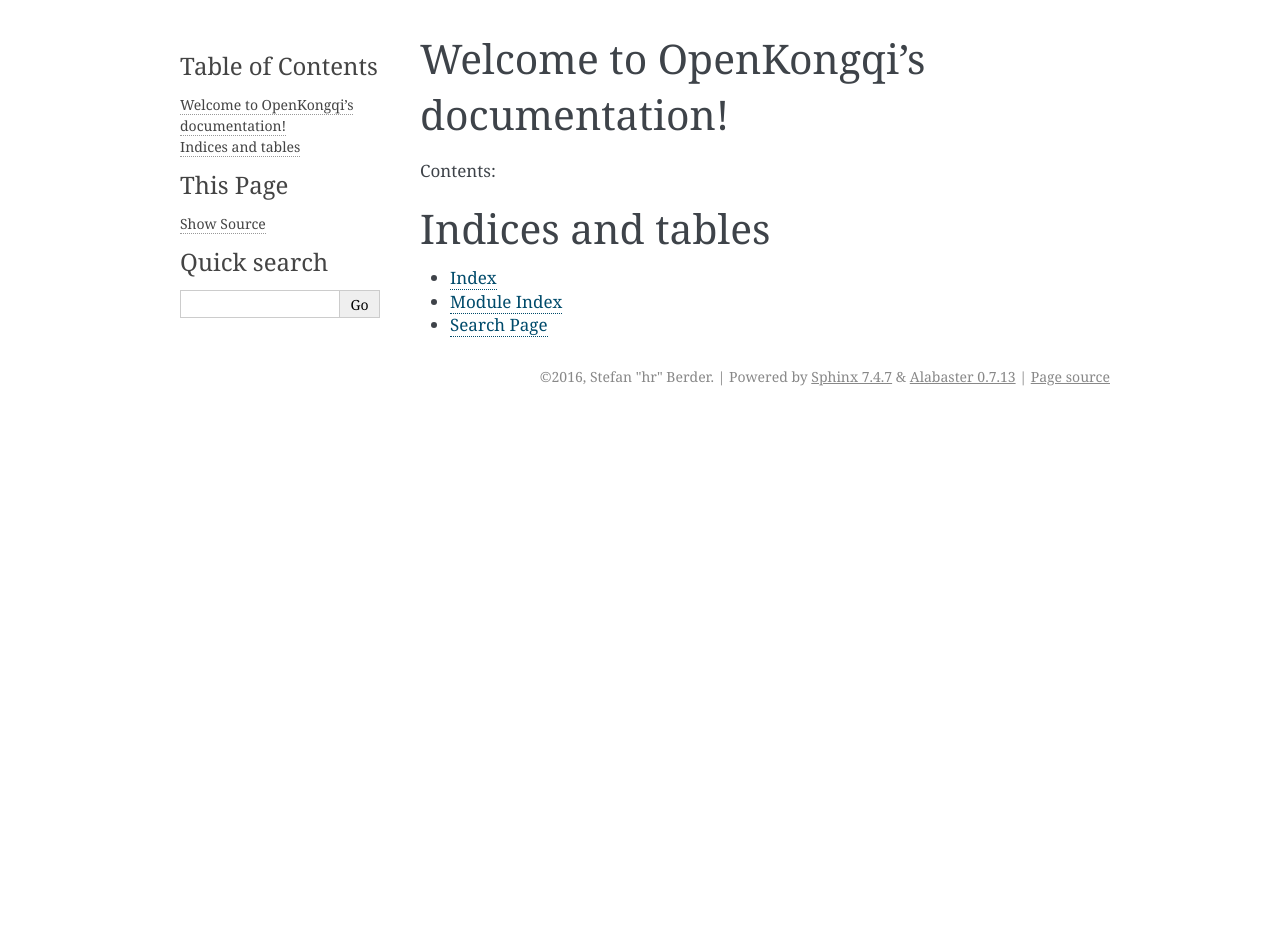
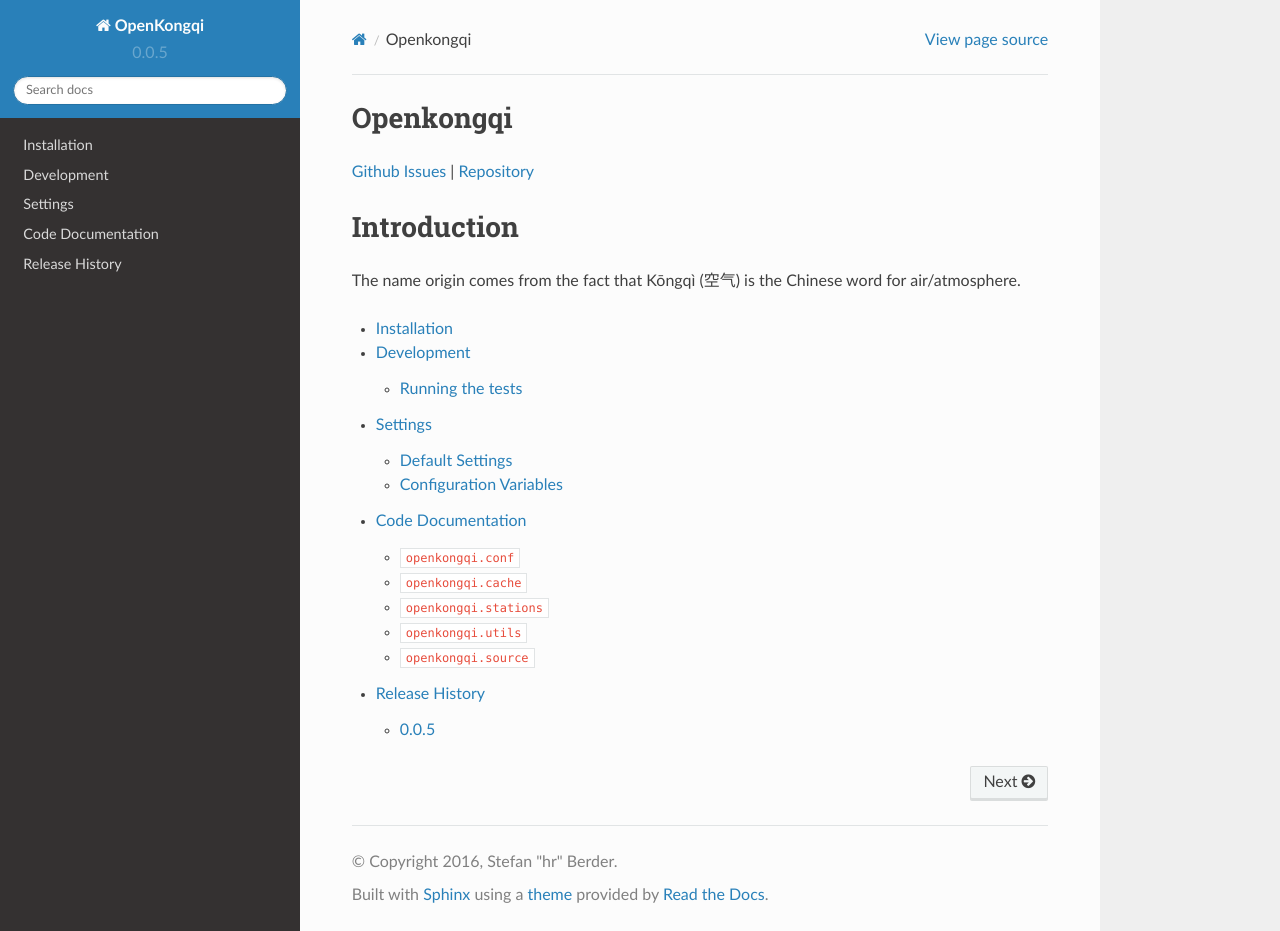
Before and after one commit to gams/openkongqi, a Sphinx documentation site: the page built from docs/index.rst, in a window 1280 px wide and 931 px high. Built offline with Sphinx 7.4.7 and the Read the Docs theme 2.0.0, drawn with Linux system fonts in a browser that asks for light colours.

Commit message:
Init documentation stubs

```diff
--- /dev/null
+++ b/docs/code.rst
@@ -0,0 +1,31 @@
+Code Documentation
+==================
+
+``openkongqi.conf``
+-------------------
+
+See documentation for :doc:`./settings`.
+
+``openkongqi.cache``
+--------------------
+
+.. TODO
+
+``openkongqi.stations``
+-----------------------
+
+.. automodule:: openkongqi.stations
+    :members:
+
+``openkongqi.utils``
+--------------------
+
+.. automodule:: openkongqi.utils
+    :members:
+
+
+``openkongqi.source``
+---------------------
+
+.. automodule:: openkongqi.source.base
+    :members:
--- a/docs/conf.py
+++ b/docs/conf.py
@@ -15,10 +15,14 @@
 import sys
 import os
 
+
 # If extensions (or modules to document with autodoc) are in another directory,
 # add these directories to sys.path here. If the directory is relative to the
 # documentation root, use os.path.abspath to make it absolute, like shown here.
-#sys.path.insert(0, os.path.abspath('.'))
+# sys.path.insert(0, os.path.abspath('.'))
+
+sys.path.insert(0, os.path.abspath('..'))
+import openkongqi as okq
 
 # -- General configuration ------------------------------------------------
 
@@ -56,9 +60,9 @@
 # built documents.
 #
 # The short X.Y version.
-version = u'0.1.0-alpha'
+version = okq.__version__
 # The full version, including alpha/beta/rc tags.
-release = u'0.1.0-alpha'
+release = okq.__version__
 
 # The language for content autogenerated by Sphinx. Refer to documentation
 # for a list of supported languages.
@@ -109,7 +113,7 @@
 
 # The theme to use for HTML and HTML Help pages.  See the documentation for
 # a list of builtin themes.
-html_theme = 'alabaster'
+html_theme = 'sphinx_rtd_theme'
 
 # Theme options are theme-specific and customize the look and feel of a theme
 # further.  For a list of options available for each theme, see the
@@ -138,7 +142,7 @@
 # Add any paths that contain custom static files (such as style sheets) here,
 # relative to this directory. They are copied after the builtin static files,
 # so a file named "default.css" will overwrite the builtin "default.css".
-html_static_path = ['_static']
+# html_static_path = ['_static']
 
 # Add any extra paths that contain custom files (such as robots.txt or
 # .htaccess) here, relative to this directory. These files are copied
@@ -206,17 +210,17 @@
 # -- Options for LaTeX output ---------------------------------------------
 
 latex_elements = {
-# The paper size ('letterpaper' or 'a4paper').
-#'papersize': 'letterpaper',
+    # The paper size ('letterpaper' or 'a4paper').
+    #'papersize': 'letterpaper',
 
-# The font size ('10pt', '11pt' or '12pt').
-#'pointsize': '10pt',
+    # The font size ('10pt', '11pt' or '12pt').
+    #'pointsize': '10pt',
 
-# Additional stuff for the LaTeX preamble.
-#'preamble': '',
+    # Additional stuff for the LaTeX preamble.
+    #'preamble': '',
 
-# Latex figure (float) alignment
-#'figure_align': 'htbp',
+    # Latex figure (float) alignment
+    #'figure_align': 'htbp',
 }
 
 # Grouping the document tree into LaTeX files. List of tuples
--- a/docs/index.rst
+++ b/docs/index.rst
@@ -3,19 +3,30 @@
    You can adapt this file completely to your liking, but it should at least
    contain the root `toctree` directive.
 
-Welcome to OpenKongqi's documentation!
-======================================
+Openkongqi
+==========
 
-Contents:
+`Github Issues <https://github.com/gams/openkongqi/issues>`_ |
+`Repository <https://github.com/gams/openkongqi>`_
+
+Introduction
+============
+
+The name origin comes from the fact that Kōngqì (空气) is the Chinese word for air/atmosphere.
 
 .. toctree::
    :maxdepth: 2
 
+   installation
+   development
+   settings
+   code
+   changes
 
 
-Indices and tables
-==================
-
-* :ref:`genindex`
-* :ref:`modindex`
-* :ref:`search`
+.. Indices and tables
+.. ==================
+..
+.. * :ref:`genindex`
+.. * :ref:`modindex`
+.. * :ref:`search`
--- /dev/null
+++ b/docs/installation.rst
@@ -0,0 +1,16 @@
+Installation
+============
+
+.. note:: It is highly recommended that the installation occurs within a virtual environment. We highly recommend `virtualenv <https://virtualenv.pypa.io/en/latest/>`_ to be used in unison with `virtualenvwrapper <https://virtualenvwrapper.readthedocs.org/en/latest/>`_.
+
+To install the development environment, run the following::
+
+    $ pip install requirements-dev.txt
+
+To create the necessary database & tables::
+
+    (openkongqi)$ python -c "import openkongqi.conf; openkongqi.conf.recsdb.init()"
+
+To run `Celery <http://www.celeryproject.org/>`_::
+
+    (openkongqi)$ python openkongqi/bin.py worker --loglevel=debug --concurrency=1 --autoreload -B
--- /dev/null
+++ b/docs/settings.rst
@@ -0,0 +1,101 @@
+Settings
+========
+
+Default Settings
+----------------
+
+The openkongqi settings file doesn't have to define any settings if it doesn't need to. Each setting has a sensible default value. These defaults live in the ``global_settings`` variable from the module ``openkongqi.conf``.
+
+
+Configuration Variables
+-----------------------
+
+``CACHE``
+^^^^^^^^^
+
+Default: ``_cache``
+
+Path to cache the sources content. The default path is relative to running path.
+
+Each source content is saved on each instance after fetching to allow for data history processing.
+
+
+``DATABASES``
+^^^^^^^^^^^^^
+
+.. TODO
+
+
+``LOGGING``
+^^^^^^^^^^^
+
+Default: See ``DEFAULT_LOGGING`` in ``openkongqi.conf``
+
+.. TODO
+
+
+``LOFGILE``
+^^^^^^^^^^^
+
+Default: ``openkongqi.log``
+
+The name of the file containing the logs.
+
+
+``DEBUG``
+^^^^^^^^^
+
+Default: ``False``
+
+Whether to print out logging debug messages onto console.
+
+
+``SOURCES``
+^^^^^^^^^^^
+
+Default: ``{}`` (Empty dictionary)
+
+A dictionary containing all the air quality monitoring sources. It is a nested dictionary whose contents provide the following metadata:
+
+- ``target``: the html link where the content is fetched from
+- ``uuid``: the unique identifier id that provides the station maps when fed into ``get_station_map``.
+- ``modname``: the module name in ``openkongqi.source`` containing the extraction method for scrapping
+- ``tz``: the local timezone of the source
+
+An example of a key-value in ``SOURCES``:
+
+.. code-block:: python
+
+    SOURCES = {
+        "pm25.in/beijing": {
+            "target": "http://pm25.in/beijing",
+            "uuid": "cn/beijing",
+            "modname": "pm25in",
+            "tz": "Asia/Shanghai"
+        },
+        ...  # omitted for brevity
+    }
+
+
+``SOURCES_DIR``
+^^^^^^^^^^^^^^^
+
+Default: ``openkongqi/data/sources``
+
+The path where the JSON files for sources are located.
+
+
+``STATIONS_MAP_DIR``
+^^^^^^^^^^^^^^^^^^^^
+
+Default: ``data/stations``
+
+The path where the JSON files for the station maps are located.
+
+
+``UA_FILE``
+^^^^^^^^^^^
+
+Default: ``data/user_agent_strings.json``
+
+The path containing a list of strings that are valid user agents for web crawling. The default JSON file contains user agents selected from http://useragentstring.com/pages/useragentstring.php.
--- a/openkongqi/source/base.py
+++ b/openkongqi/source/base.py
@@ -90,7 +90,7 @@
     def get_station_uuid(self, name):
         """Return the uuid of a station
 
-        .. warning:: This is not performing any recursive search in the map
+        .. note:: This is not performing any recursive search in the map
         """
         return get_uuid(settings['SOURCES'][self.name]['uuid'],
                         self._station_map[name])
```
Also changed, not shown: docs/changes.rst (added, +9 -0 lines), docs/development.rst (added, +15 -0 lines), 1 other file.
